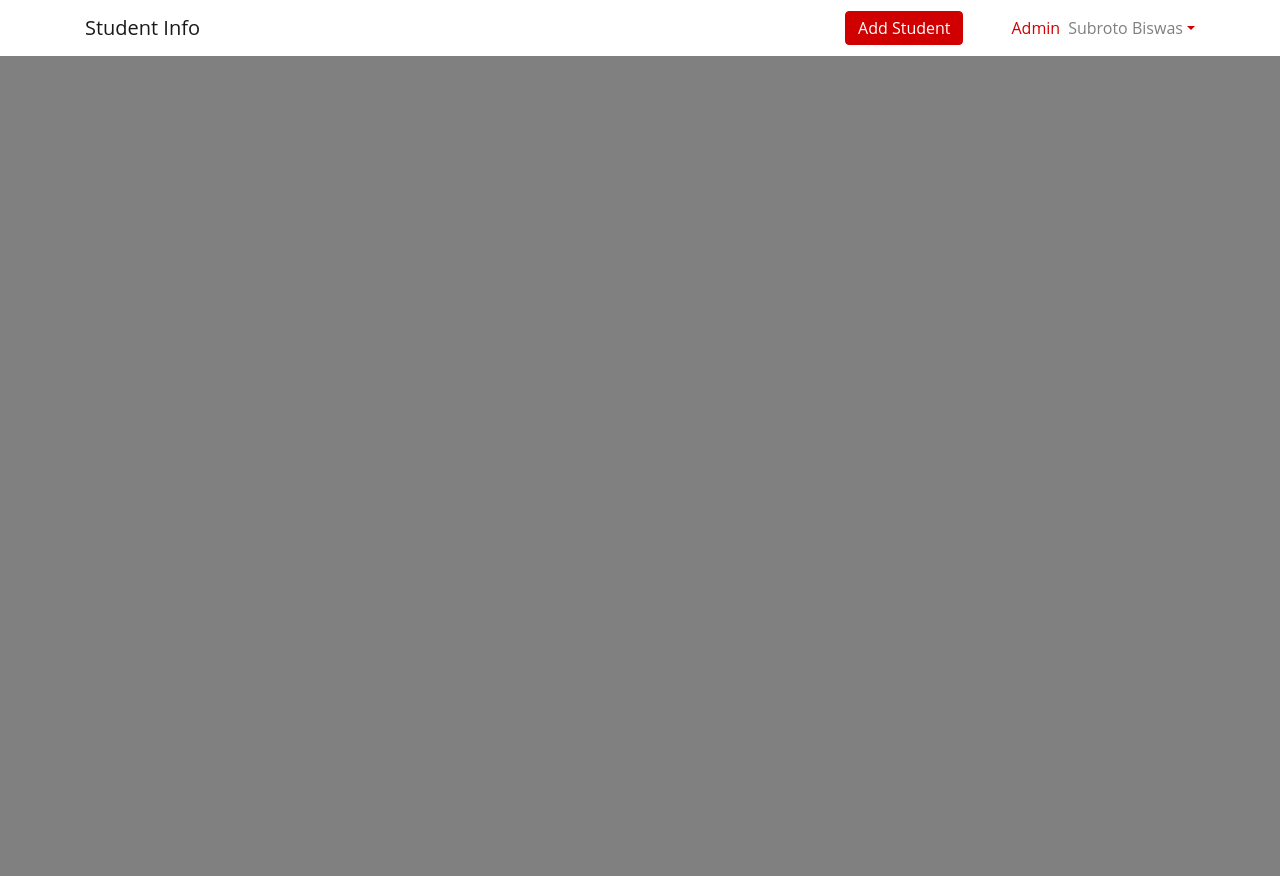
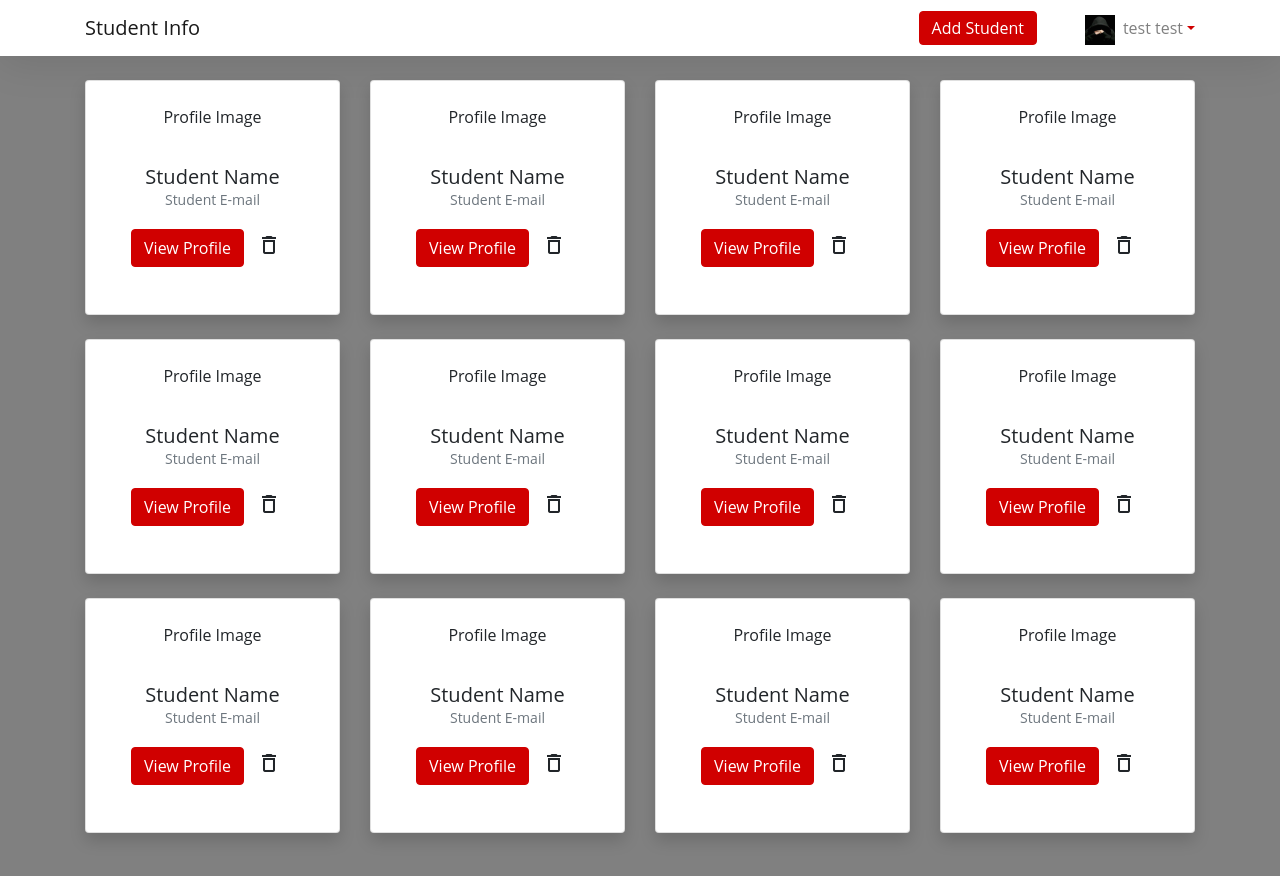
Before and after one commit to himmet-kecici/student-info, a React (Create React App) app: page / in a window 1280 px wide. Shown: the top 876 px of the page. Before the commit the page ends 800 px from the top, so only its background shows below. Built offline with nearby package versions, Linux system fonts and the light colour scheme.

Commit message:
created students comp.

```diff
--- a/public/index.html
+++ b/public/index.html
@@ -10,6 +10,10 @@
       content="Web site created using create-react-app"
     />
     <link rel="apple-touch-icon" href="%PUBLIC_URL%/logo192.png" />
+    <link
+    href="https://fonts.googleapis.com/icon?family=Material+Icons"
+    rel="stylesheet"
+  />
     <!--
       manifest.json provides metadata used when your web app is installed on a
       user's mobile device or desktop. See https://developers.google.com/web/fundamentals/web-app-manifest/
@@ -39,5 +43,8 @@
       To begin the development, run `npm start` or `yarn start`.
       To create a production bundle, use `npm run build` or `yarn build`.
     -->
+    <script src="https://code.jquery.com/jquery-3.4.1.slim.min.js" integrity="sha384-J6qa4849blE2+poT4WnyKhv5vZF5SrPo0iEjwBvKU7imGFAV0wwj1yYfoRSJoZ+n" crossorigin="anonymous"></script>
+<script src="https://cdn.jsdelivr.net/npm/popper.js@1.16.0/dist/umd/popper.min.js" integrity="sha384-Q6E9RHvbIyZFJoft+2mJbHaEWldlvI9IOYy5n3zV9zzTtmI3UksdQRVvoxMfooAo" crossorigin="anonymous"></script>
+<script src="https://stackpath.bootstrapcdn.com/bootstrap/4.4.1/js/bootstrap.min.js" integrity="sha384-wfSDF2E50Y2D1uUdj0O3uMBJnjuUD4Ih7YwaYd1iqfktj0Uod8GCExl3Og8ifwB6" crossorigin="anonymous"></script>
   </body>
 </html>
--- a/src/App.js
+++ b/src/App.js
@@ -1,10 +1,12 @@
 import './App.scss';
 import Navbar from './components/layout/navbar';
+import Students from './components/students/students';
 
 function App() {
   return (
     <div className="App">
       <Navbar />
+      <Students />
     </div>
   );
 }
--- a/src/App.scss
+++ b/src/App.scss
@@ -0,0 +1,3 @@
+.navbar {
+  box-shadow: 0px 7px 40px rgba(#000, 0.1);
+}
--- a/src/components/layout/navbar.jsx
+++ b/src/components/layout/navbar.jsx
@@ -1,5 +1,5 @@
 import React from 'react'
-
+import Admin from '../../assets/admin.jpg'
 const Navbar = () => {
     return (
         <nav className="navbar navbar-expand-sm navbar-light bg-white">
@@ -23,8 +23,10 @@ const Navbar = () => {
                                 id="navbarDropdown"
                                 data-toggle="dropdown"
                             >
-                                Admin
-                  <span className="ml-2 navbar-text">Subroto Biswas</span>
+
+                                <img src={Admin} height='30px' width='30px' alt='admin' />
+
+                                <span className="ml-2 navbar-text">test test</span>
                             </a>
                             <div className="dropdown-menu">
                                 <a className="dropdown-item" href="!#">
--- /dev/null
+++ b/src/components/students/students.jsx
@@ -0,0 +1,33 @@
+import React from 'react'
+
+const Students = () => {
+    return (
+        <div className="container">
+            <div className="py-4">
+                <div className="row">
+                    {
+                        new Array(12).fill('').map((item, index) => (
+                            <div className="col-lg-3 col-md-6 mb-4" key="PUT_HERE_KEY">
+                                <div className="card shadow text-center py-4">
+                                    <p>Profile Image</p>
+                                    <div className="card-body">
+                                        <h5 className="card-title mb-0">Student Name</h5>
+                                        <p className="text-muted small">Student E-mail</p>
+                                        <a href="!#" className="btn btn-primary btn-profile">
+                                            View Profile
+                                </a>
+                                        <button className="btn btn-edit">
+                                            <span className="material-icons">delete_outline</span>
+                                        </button>
+                                    </div>
+                                </div>
+                            </div>
+                        ))
+                    }
+                </div>
+            </div>
+        </div>
+    )
+}
+
+export default Students
--- a/src/index.scss
+++ b/src/index.scss
@@ -3,11 +3,6 @@ $theme-colors: (
 );
 
 $body-bg: gray;
-$card-border-width: 0;
 $font-family-base: "Open Sans";
 
-.card {
-  position: relative;
-}
-
 @import "~bootstrap/scss/bootstrap.scss";
```
Also changed, not shown: src/assets/admin.jpg (added).
